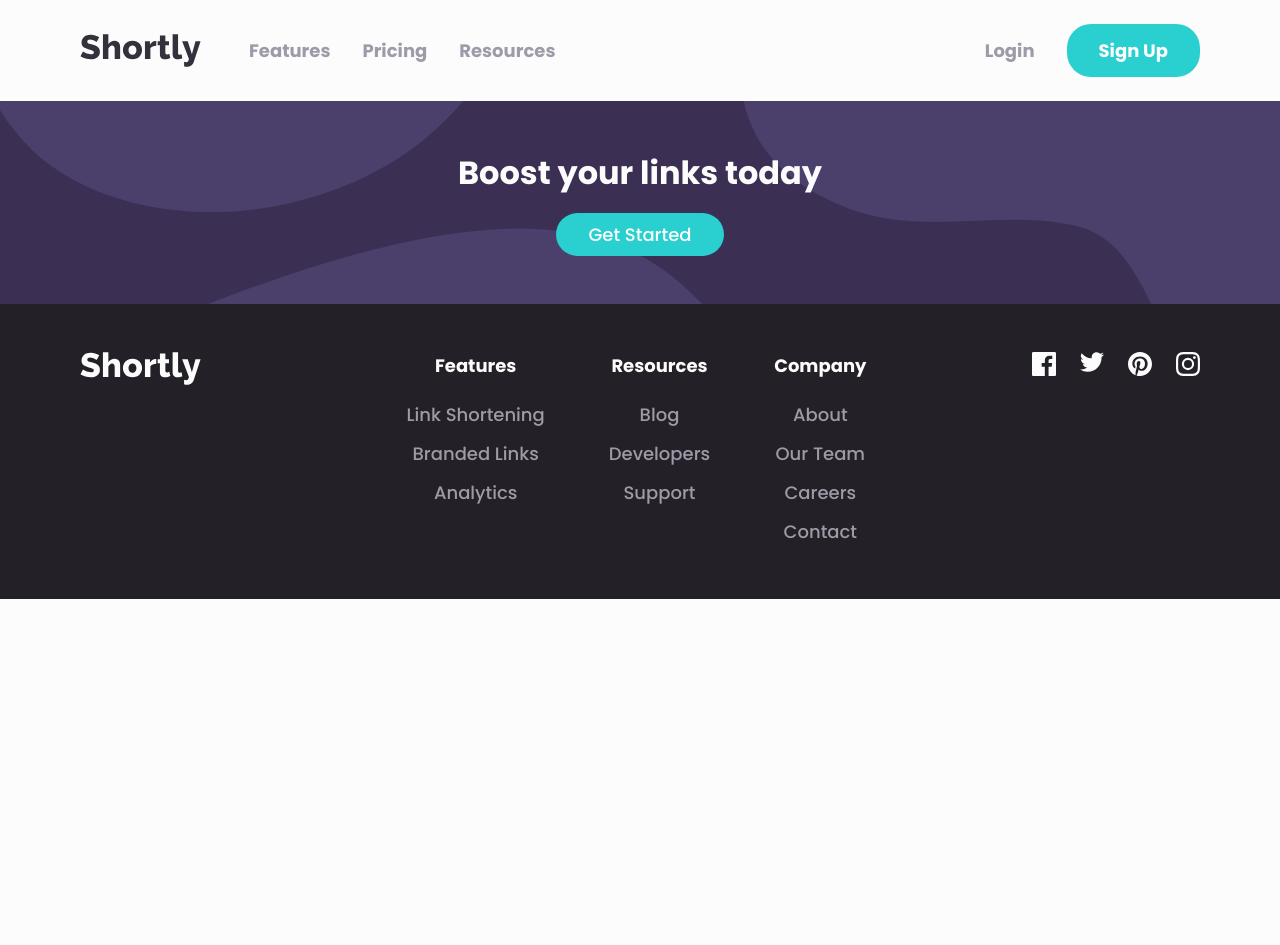
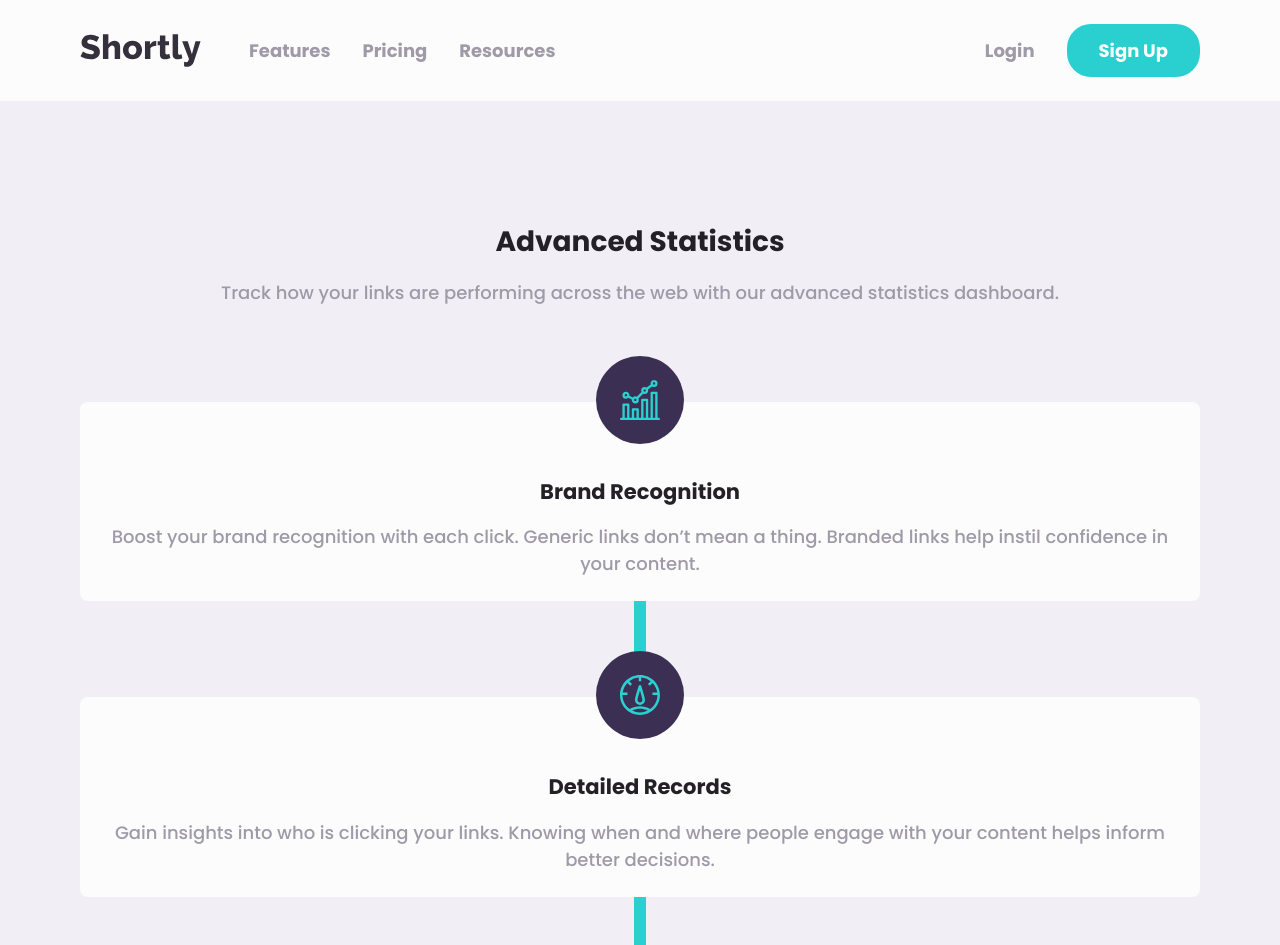
Before and after one commit to EdouardHrgt/url-shortener, a Vue app: page / in a window 1280 px wide. Shown: the top 945 px of the page. Before the commit the page ends 800 px from the top, so only its background shows below. Built offline with nearby package versions, Linux system fonts and the light colour scheme.

Commit message:
Add Stats component, update layout and styles for improved presentation

```diff
--- a/src/App.vue
+++ b/src/App.vue
@@ -2,6 +2,7 @@
 import NavBar from './components/NavBar.vue'
 import FooterBar from './components/FooterBar.vue'
 import Banner from './components/Banner.vue'
+import Stats from './components/Stats.vue'
 </script>
 
 <template>
@@ -9,14 +10,15 @@ import Banner from './components/Banner.vue'
     <NavBar />
   </header>
 
-  <main></main>
+  <main>
+    <Stats />
+  </main>
   <Banner />
   <FooterBar />
 </template>
 
 <style scoped>
-header,
-main {
+header {
   padding-inline: var(--spacing-500);
 }
 
--- a/src/assets/base.css
+++ b/src/assets/base.css
@@ -9,6 +9,7 @@
   --blue-400: hsl(180, 66%, 49%);
   --blue-400-o: hsl(180, 66%, 69%);
   --red-400: hsl(0, 87%, 67%);
+  --purple-100: hsl(257, 25%, 95%);
   --purple-950: hsl(257, 27%, 26%);
   --purple-600: hsl(257, 27%, 56%);
 
@@ -37,6 +38,7 @@
 
 * {
   margin: 0;
+  user-select: none;
 }
 
 @media (prefers-reduced-motion: no-preference) {
--- a/src/assets/main.css
+++ b/src/assets/main.css
@@ -21,6 +21,7 @@
 
 p {
   color: var(--gray-500);
+  font-size: var(--fs-400);
 }
 
 .primary-btn {
--- a/src/components/NavBar.vue
+++ b/src/components/NavBar.vue
@@ -6,18 +6,22 @@ const isOpen = ref(false)
 <template>
   <div class="container | flex-al-center">
     <img src="/images/logo.svg" alt="Shortly" />
+    <Transition name="burger-rotate" mode="out-in">
       <img
         v-if="!isOpen"
+        key="burger"
         src="/images/burger-menu.png"
         alt="open navigation menu"
         class="burger"
         @click="isOpen = true" />
       <img
-      v-if="isOpen"
+        v-else
+        key="close"
         src="/images/close-icon.png"
         alt="close navigation menu"
         class="burger close"
         @click="isOpen = false" />
+    </Transition>
     <nav class="flex-al-center" :class="{ 'nav-active': isOpen }">
       <ul class="navigation | flex-al-center">
         <li>Features</li>
@@ -151,7 +155,24 @@ li[data-signUp='true'] {
     li:not([data-signUp]):hover {
       color: var(--gray-900);
     }
-
   }
 }
+
+.burger-rotate-enter-active,
+.burger-rotate-leave-active {
+  transition: all 0.4s ease;
+}
+
+.burger-rotate-enter-from {
+  transform: rotate(-90deg);
+}
+
+.burger-rotate-leave-to {
+  transform: rotate(-90deg);
+}
+
+.burger-rotate-enter-to,
+.burger-rotate-leave-from {
+  transform: rotate(0deg);
+}
 </style>
--- a/src/components/Stats.vue
+++ b/src/components/Stats.vue
@@ -23,7 +23,7 @@ const list = [
 
 <template>
   <section class="">
-    <div class="">
+    <div class="label">
       <h2 class="">Advanced Statistics</h2>
       <p class="">
         Track how your links are performing across the web with our advanced statistics dashboard.
@@ -32,19 +32,82 @@ const list = [
 
     <ul class="">
       <li v-for="el in list" :key="el.label">
-        <div v-html="el.icon"></div>
+        <div v-html="el.icon" class="ul-icon"></div>
         <h3 class="">{{ el.label }}</h3>
         <p class="">{{ el.text }}</p>
       </li>
+      <span class="bar"></span>
     </ul>
   </section>
 </template>
 
 <style scoped>
+section {
+  background-color: var(--purple-100);
+  padding-inline: var(--spacing-500);
+  padding-block: calc(var(--spacing-500) * 1.5);
+}
 
-section {
-    background-color: var(--gray-400);
+h2,
+h3 {
+  color: var(--gray-950);
 }
+
+h2 {
+  font-weight: var(--weight-700);
+  font-size: var(--fs-500);
+  margin-bottom: var(--spacing-100);
+}
+
+.label {
+  text-align: center;
+  margin-bottom: var(--spacing-300);
+}
+
+ul {
+  padding: 0;
+  text-align: center;
+  position: relative;
+  isolation: isolate;
+}
+
+ul li {
+  background-color: var(--white);
+  border-radius: 8px;
+  padding: var(--spacing-150);
+  margin-block: 6rem;
+  position: relative;
+}
+
+ul li:last-of-type {
+  margin-bottom: 0;
+}
+
+.ul-icon {
+  margin-inline: auto;
+  background-color: var(--purple-950);
+  border-radius: 999px;
+  width: fit-content;
+  padding: var(--spacing-150);
+  margin-top: -70px;
+}
+
+li h3 {
+  margin-bottom: var(--spacing-100);
+  margin-top: var(--spacing-200);
+}
+
+ul .bar {
+  background-color: var(--blue-400);
+  width: 0.75rem;
+  position: absolute;
+  top: 0;
+  bottom: 0;
+  transform: translateX(-50%);
+  left: 50%;
+  z-index: -1;
+}
+
 @media (min-width: 1024px) {
 }
 
```
Lines whose indentation alone changed are shown as unchanged.
